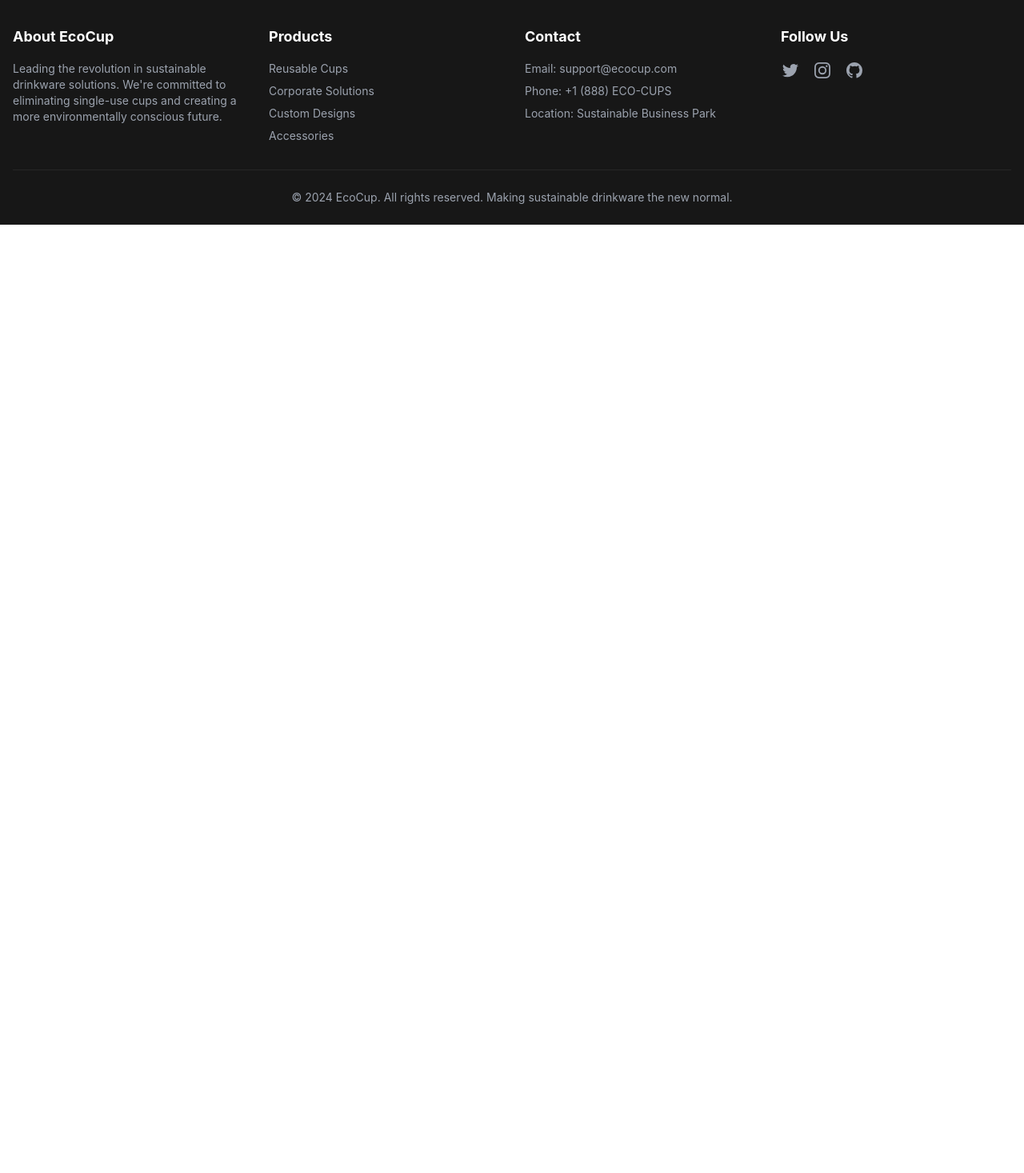
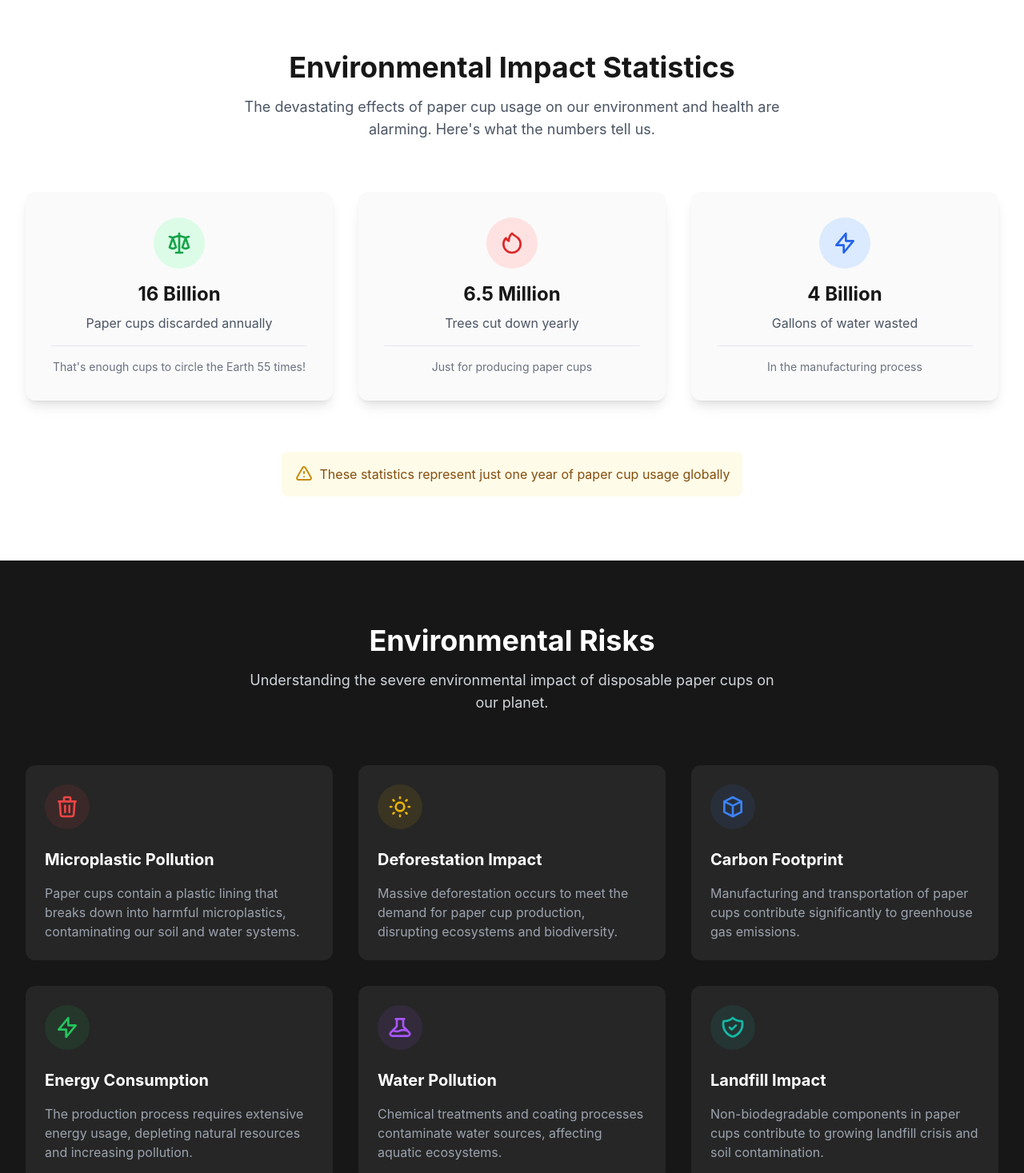
Before and after one commit to Abhi9shinde/Tech-Titans, a React (Vite) app: page / in a window 1280 px wide. Shown: the part 880-2347 px from the top of the page at 80% size. Before the commit the page ends 1161 px from the top, so only its background shows below. Built offline with nearby package versions, Linux system fonts and the light colour scheme.

Commit message:
logo added

```diff
--- a/index.html
+++ b/index.html
@@ -2,9 +2,9 @@
 <html lang="en">
   <head>
     <meta charset="UTF-8" />
-    <link rel="icon" type="image/svg+xml" href="/mylogo.png" />
+    <link rel="icon" type="image/svg+xml" href="/logo.avif" />
     <meta name="viewport" content="width=device-width, initial-scale=1.0" />
-    <title>My Event Grid</title>
+    <title>EcoCup</title>
   </head>
   <body>
     <div id="root"></div>
--- a/src/App.jsx
+++ b/src/App.jsx
@@ -16,13 +16,13 @@ function App() {
 
       <Navbar />
       <HeroSection/>
-      {/* <ImpactStats/>
-      <EnvironmentalRisks/>
-      <HealthAwareness/> */}
-      {/* <SustainableAlternatives/> */}
-      {/* <CommunityDashboard/> */}
-      {/* <ActionTracker/> */}
-      {/* <Testimonials/> */}
+       <ImpactStats/>
+       <EnvironmentalRisks/>
+      <HealthAwareness/>
+      <SustainableAlternatives/>
+      <CommunityDashboard/>
+      <ActionTracker/>
+      <Testimonials/>
       <Footer/>
     </div>
   )
--- a/src/components/EnvironmentalRisks.jsx
+++ b/src/components/EnvironmentalRisks.jsx
@@ -21,7 +21,7 @@ function EnvironmentalRisks() {
                     <p class="text-gray-400">Paper cups contain a plastic lining that breaks down into harmful microplastics, contaminating our soil and water systems.</p>
                 </div>
 
-                <div class="bg-neutral-800 rounded-xl p-6 hover:transform hover:scale-105 transition-all duration-300 animate__animated animate__fadeInUp" style="animation-delay: 0.2s">
+                <div class="bg-neutral-800 rounded-xl p-6 hover:transform hover:scale-105 transition-all duration-300 animate__animated animate__fadeInUp" style={{"animation-delay": "0.2s"}}>
                     <div class="bg-yellow-500/10 rounded-full w-14 h-14 flex items-center justify-center mb-6">
                         <svg class="w-8 h-8 text-yellow-500" fill="none" stroke="currentColor" viewBox="0 0 24 24">
                             <path stroke-linecap="round" stroke-linejoin="round" stroke-width="2" d="M12 3v1m0 16v1m9-9h-1M4 12H3m15.364 6.364l-.707-.707M6.343 6.343l-.707-.707m12.728 0l-.707.707M6.343 17.657l-.707.707M16 12a4 4 0 11-8 0 4 4 0 018 0z"></path>
@@ -31,7 +31,7 @@ function EnvironmentalRisks() {
                     <p class="text-gray-400">Massive deforestation occurs to meet the demand for paper cup production, disrupting ecosystems and biodiversity.</p>
                 </div>
 
-                <div class="bg-neutral-800 rounded-xl p-6 hover:transform hover:scale-105 transition-all duration-300 animate__animated animate__fadeInUp" style="animation-delay: 0.4s">
+                <div class="bg-neutral-800 rounded-xl p-6 hover:transform hover:scale-105 transition-all duration-300 animate__animated animate__fadeInUp" style={{"animation-delay": "0.4s"}}>
                     <div class="bg-blue-500/10 rounded-full w-14 h-14 flex items-center justify-center mb-6">
                         <svg class="w-8 h-8 text-blue-500" fill="none" stroke="currentColor" viewBox="0 0 24 24">
                             <path stroke-linecap="round" stroke-linejoin="round" stroke-width="2" d="M20 7l-8-4-8 4m16 0l-8 4m8-4v10l-8 4m0-10L4 7m8 4v10M4 7v10l8 4"></path>
@@ -41,7 +41,7 @@ function EnvironmentalRisks() {
                     <p class="text-gray-400">Manufacturing and transportation of paper cups contribute significantly to greenhouse gas emissions.</p>
                 </div>
 
-                <div class="bg-neutral-800 rounded-xl p-6 hover:transform hover:scale-105 transition-all duration-300 animate__animated animate__fadeInUp" style="animation-delay: 0.6s">
+                <div class="bg-neutral-800 rounded-xl p-6 hover:transform hover:scale-105 transition-all duration-300 animate__animated animate__fadeInUp" style={{"animation-delay": "0.6s"}}>
                     <div class="bg-green-500/10 rounded-full w-14 h-14 flex items-center justify-center mb-6">
                         <svg class="w-8 h-8 text-green-500" fill="none" stroke="currentColor" viewBox="0 0 24 24">
                             <path stroke-linecap="round" stroke-linejoin="round" stroke-width="2" d="M13 10V3L4 14h7v7l9-11h-7z"></path>
@@ -51,7 +51,7 @@ function EnvironmentalRisks() {
                     <p class="text-gray-400">The production process requires extensive energy usage, depleting natural resources and increasing pollution.</p>
                 </div>
 
-                <div class="bg-neutral-800 rounded-xl p-6 hover:transform hover:scale-105 transition-all duration-300 animate__animated animate__fadeInUp" style="animation-delay: 0.8s">
+                <div class="bg-neutral-800 rounded-xl p-6 hover:transform hover:scale-105 transition-all duration-300 animate__animated animate__fadeInUp" style={{"animation-delay": "0.8s"}}>
                     <div class="bg-purple-500/10 rounded-full w-14 h-14 flex items-center justify-center mb-6">
                         <svg class="w-8 h-8 text-purple-500" fill="none" stroke="currentColor" viewBox="0 0 24 24">
                             <path stroke-linecap="round" stroke-linejoin="round" stroke-width="2" d="M19.428 15.428a2 2 0 00-1.022-.547l-2.387-.477a6 6 0 00-3.86.517l-.318.158a6 6 0 01-3.86.517L6.05 15.21a2 2 0 00-1.806.547M8 4h8l-1 1v5.172a2 2 0 00.586 1.414l5 5c1.26 1.26.367 3.414-1.415 3.414H4.828c-1.782 0-2.674-2.154-1.414-3.414l5-5A2 2 0 009 10.172V5L8 4z"></path>
@@ -61,7 +61,7 @@ function EnvironmentalRisks() {
                     <p class="text-gray-400">Chemical treatments and coating processes contaminate water sources, affecting aquatic ecosystems.</p>
                 </div>
 
-                <div class="bg-neutral-800 rounded-xl p-6 hover:transform hover:scale-105 transition-all duration-300 animate__animated animate__fadeInUp" style="animation-delay: 1s">
+                <div class="bg-neutral-800 rounded-xl p-6 hover:transform hover:scale-105 transition-all duration-300 animate__animated animate__fadeInUp" style={{"animation-delay": "1s"}}>
                     <div class="bg-teal-500/10 rounded-full w-14 h-14 flex items-center justify-center mb-6">
                         <svg class="w-8 h-8 text-teal-500" fill="none" stroke="currentColor" viewBox="0 0 24 24">
                             <path stroke-linecap="round" stroke-linejoin="round" stroke-width="2" d="M9 12l2 2 4-4m5.618-4.016A11.955 11.955 0 0112 2.944a11.955 11.955 0 01-8.618 3.04A12.02 12.02 0 003 9c0 5.591 3.824 10.29 9 11.622 5.176-1.332 9-6.03 9-11.622 0-1.042-.133-2.052-.382-3.016z"></path>
--- a/src/components/HeroSection.jsx
+++ b/src/components/HeroSection.jsx
@@ -3,54 +3,54 @@ import React from 'react'
 function HeroSection() {
     return (
         <div>
-            <section id="hero" class="bg-neutral-900 text-white min-h-[70vh] pt-16 flex items-center relative overflow-hidden">
-                <div class="absolute inset-0 bg-gradient-to-r from-green-600/20 to-teal-600/20" id="el-5qkl6pkd"></div>
-                <div class="max-w-7xl mx-auto px-4 sm:px-6 lg:px-8 relative z-10" id="el-zw5aa3sf">
-                    <div class="h-screen grid md:grid-cols-2 gap-12 items-center" id="el-3y0a4wk2">
-                        <div class="animate__animated animate__fadeInLeft">
-                            <h1 class="text-4xl md:text-5xl lg:text-6xl font-bold leading-tight mb-6">
-                                Rethink <span class="text-green-500">Paper Cups</span><br/>
+            <section id="hero" className="bg-neutral-900 text-white min-h-[70vh] pt-16 flex items-center relative overflow-hidden">
+                <div className="absolute inset-0 bg-gradient-to-r from-green-600/20 to-teal-600/20" id="el-5qkl6pkd"></div>
+                <div className="max-w-7xl mx-auto px-4 sm:px-6 lg:px-8 relative z-10" id="el-zw5aa3sf">
+                    <div className="h-screen grid md:grid-cols-2 gap-12 items-center" id="el-3y0a4wk2">
+                        <div className="animate__animated animate__fadeInLeft">
+                            <h1 className="text-4xl md:text-5xl lg:text-6xl font-bold leading-tight mb-6">
+                                Rethink <span className="text-green-500">Paper Cups</span><br/>
                                     Reimagine Future
                             </h1>
-                            <p class="text-lg md:text-xl text-gray-300 mb-8">
+                            <p className="text-lg md:text-xl text-gray-300 mb-8">
                                 Join the movement to combat the environmental and health risks of disposable paper cups through innovative tech solutions.
                             </p>
-                            <div class="flex flex-col sm:flex-row gap-4">
-                                <a href="#get-involved" class="bg-green-600 hover:bg-green-700 text-white px-8 py-3 rounded-full font-medium text-center transition-all transform hover:scale-105">
+                            <div className="flex flex-col sm:flex-row gap-4">
+                                <a href="#get-involved" className="bg-green-600 hover:bg-green-700 text-white px-8 py-3 rounded-full font-medium text-center transition-all transform hover:scale-105">
                                     Join The Challenge
                                 </a>
-                                <a href="#impact-stats" class="border border-white hover:bg-white hover:text-neutral-900 px-8 py-3 rounded-full font-medium text-center transition-all">
+                                <a href="#impact-stats" className="border border-white hover:bg-white hover:text-neutral-900 px-8 py-3 rounded-full font-medium text-center transition-all">
                                     Learn More
                                 </a>
                             </div>
                         </div>
-                        <div class="animate__animated animate__fadeInRight">
-                            <div class="relative">
-                                <div class="bg-neutral-800 p-8 rounded-lg relative">
-                                    <div class="grid grid-cols-2 gap-4 text-center">
-                                        <div class="p-4">
-                                            <h3 class="text-3xl font-bold text-green-500">500B+</h3>
-                                            <p class="text-gray-400">Cups Disposed Yearly</p>
+                        <div className="animate__animated animate__fadeInRight">
+                            <div className="relative">
+                                <div className="bg-neutral-800 p-8 rounded-lg relative">
+                                    <div className="grid grid-cols-2 gap-4 text-center">
+                                        <div className="p-4">
+                                            <h3 className="text-3xl font-bold text-green-500">500B+</h3>
+                                            <p className="text-gray-400">Cups Disposed Yearly</p>
                                         </div>
-                                        <div class="p-4">
-                                            <h3 class="text-3xl font-bold text-teal-500">20%</h3>
-                                            <p class="text-gray-400">Annual Increase</p>
+                                        <div className="p-4">
+                                            <h3 className="text-3xl font-bold text-teal-500">20%</h3>
+                                            <p className="text-gray-400">Annual Increase</p>
                                         </div>
-                                        <div class="p-4">
-                                            <h3 class="text-3xl font-bold text-green-500">50yrs</h3>
-                                            <p class="text-gray-400">Decomposition Time</p>
+                                        <div className="p-4">
+                                            <h3 className="text-3xl font-bold text-green-500">50yrs</h3>
+                                            <p className="text-gray-400">Decomposition Time</p>
                                         </div>
-                                        <div class="p-4">
-                                            <h3 class="text-3xl font-bold text-teal-500">100K+</h3>
-                                            <p class="text-gray-400">Trees Cut Annually</p>
+                                        <div className="p-4">
+                                            <h3 className="text-3xl font-bold text-teal-500">100K+</h3>
+                                            <p className="text-gray-400">Trees Cut Annually</p>
                                         </div>
                                     </div>
                                 </div>
                             </div>
                         </div>
                     </div>
-                    <div class="absolute bottom-0 left-0 w-full" id="el-lsmvab3b">
-                        <svg class="w-full h-12 text-white" viewBox="0 0 1200 120" preserveAspectRatio="none" id="el-aghpgdyp">
+                    <div className="absolute bottom-0 left-0 w-full" id="el-lsmvab3b">
+                        <svg className="w-full h-12 text-white" viewBox="0 0 1200 120" preserveAspectRatio="none" id="el-aghpgdyp">
                             <svg xmlns="http://www.w3.org/2000/svg" viewBox="0 0 1200 120" preserveAspectRatio="none" id="el-emn75lbh">
 
                             </svg>
--- a/src/components/ImpactStats.jsx
+++ b/src/components/ImpactStats.jsx
@@ -3,66 +3,66 @@ import React from 'react'
 function ImpactStats() {
   return (
     <div>
-       <section id="impact-stats" class="py-20 bg-white">
-        <div class="max-w-7xl mx-auto px-4 sm:px-6 lg:px-8">
-            <div class="text-center mb-16 animate__animated animate__fadeIn">
-                <h2 class="text-3xl md:text-4xl font-bold text-neutral-900 mb-4">Environmental Impact Statistics</h2>
-                <p class="text-lg text-gray-600 max-w-2xl mx-auto">The devastating effects of paper cup usage on our environment and health are alarming. Here's what the numbers tell us.</p>
+       <section id="impact-stats" className="py-20 bg-white">
+        <div className="max-w-7xl mx-auto px-4 sm:px-6 lg:px-8">
+            <div className="text-center mb-16 animate__animated animate__fadeIn">
+                <h2 className="text-3xl md:text-4xl font-bold text-neutral-900 mb-4">Environmental Impact Statistics</h2>
+                <p className="text-lg text-gray-600 max-w-2xl mx-auto">The devastating effects of paper cup usage on our environment and health are alarming. Here's what the numbers tell us.</p>
             </div>
 
-            <div class="grid md:grid-cols-3 gap-8">
-                <div class="bg-neutral-50 rounded-xl p-8 shadow-lg transform hover:scale-105 transition-all duration-300 animate__animated animate__fadeInUp">
-                    <div class="text-center">
-                        <div class="w-16 h-16 bg-green-100 rounded-full flex items-center justify-center mx-auto mb-4">
-                            <svg class="w-8 h-8 text-green-600" fill="none" stroke="currentColor" viewBox="0 0 24 24">
+            <div className="grid md:grid-cols-3 gap-8">
+                <div className="bg-neutral-50 rounded-xl p-8 shadow-lg transform hover:scale-105 transition-all duration-300 animate__animated animate__fadeInUp">
+                    <div className="text-center">
+                        <div className="w-16 h-16 bg-green-100 rounded-full flex items-center justify-center mx-auto mb-4">
+                            <svg className="w-8 h-8 text-green-600" fill="none" stroke="currentColor" viewBox="0 0 24 24">
                                 <path stroke-linecap="round" stroke-linejoin="round" stroke-width="2" d="M3 6l3 1m0 0l-3 9a5.002 5.002 0 006.001 0M6 7l3 9M6 7l6-2m6 2l3-1m-3 1l-3 9a5.002 5.002 0 006.001 0M18 7l3 9m-3-9l-6-2m0-2v2m0 16V5m0 16H9m3 0h3"></path>
                             </svg>
                         </div>
-                        <h3 class="text-2xl font-bold text-neutral-900 mb-2">16 Billion</h3>
-                        <p class="text-gray-600">Paper cups discarded annually</p>
-                        <div class="mt-4 pt-4 border-t border-gray-200">
-                            <p class="text-sm text-gray-500">That's enough cups to circle the Earth 55 times!</p>
+                        <h3 className="text-2xl font-bold text-neutral-900 mb-2">16 Billion</h3>
+                        <p className="text-gray-600">Paper cups discarded annually</p>
+                        <div className="mt-4 pt-4 border-t border-gray-200">
+                            <p className="text-sm text-gray-500">That's enough cups to circle the Earth 55 times!</p>
                         </div>
                     </div>
                 </div>
 
-                <div class="bg-neutral-50 rounded-xl p-8 shadow-lg transform hover:scale-105 transition-all duration-300 animate__animated animate__fadeInUp" style="animation-delay: 0.2s">
-                    <div class="text-center">
-                        <div class="w-16 h-16 bg-red-100 rounded-full flex items-center justify-center mx-auto mb-4">
-                            <svg class="w-8 h-8 text-red-600" fill="none" stroke="currentColor" viewBox="0 0 24 24">
+                <div className="bg-neutral-50 rounded-xl p-8 shadow-lg transform hover:scale-105 transition-all duration-300 animate__animated animate__fadeInUp delay-200" style={{"animation-delay": "0.2s"}}>
+                    <div className="text-center">
+                        <div className="w-16 h-16 bg-red-100 rounded-full flex items-center justify-center mx-auto mb-4">
+                            <svg className="w-8 h-8 text-red-600" fill="none" stroke="currentColor" viewBox="0 0 24 24">
                                 <path stroke-linecap="round" stroke-linejoin="round" stroke-width="2" d="M17.657 18.657A8 8 0 016.343 7.343S7 9 9 10c0-2 .5-5 2.986-7C14 5 16.09 5.777 17.656 7.343A7.975 7.975 0 0120 13a7.975 7.975 0 01-2.343 5.657z"></path>
                             </svg>
                         </div>
-                        <h3 class="text-2xl font-bold text-neutral-900 mb-2">6.5 Million</h3>
-                        <p class="text-gray-600">Trees cut down yearly</p>
-                        <div class="mt-4 pt-4 border-t border-gray-200">
-                            <p class="text-sm text-gray-500">Just for producing paper cups</p>
+                        <h3 className="text-2xl font-bold text-neutral-900 mb-2">6.5 Million</h3>
+                        <p className="text-gray-600">Trees cut down yearly</p>
+                        <div className="mt-4 pt-4 border-t border-gray-200">
+                            <p className="text-sm text-gray-500">Just for producing paper cups</p>
                         </div>
                     </div>
                 </div>
 
-                <div class="bg-neutral-50 rounded-xl p-8 shadow-lg transform hover:scale-105 transition-all duration-300 animate__animated animate__fadeInUp" style="animation-delay: 0.4s">
-                    <div class="text-center">
-                        <div class="w-16 h-16 bg-blue-100 rounded-full flex items-center justify-center mx-auto mb-4">
-                            <svg class="w-8 h-8 text-blue-600" fill="none" stroke="currentColor" viewBox="0 0 24 24">
+                <div className="bg-neutral-50 rounded-xl p-8 shadow-lg transform hover:scale-105 transition-all duration-300 animate__animated animate__fadeInUp" style={{"animation-delay": "0.4s"}}>
+                    <div className="text-center">
+                        <div className="w-16 h-16 bg-blue-100 rounded-full flex items-center justify-center mx-auto mb-4">
+                            <svg className="w-8 h-8 text-blue-600" fill="none" stroke="currentColor" viewBox="0 0 24 24">
                                 <path stroke-linecap="round" stroke-linejoin="round" stroke-width="2" d="M13 10V3L4 14h7v7l9-11h-7z"></path>
                             </svg>
                         </div>
-                        <h3 class="text-2xl font-bold text-neutral-900 mb-2">4 Billion</h3>
-                        <p class="text-gray-600">Gallons of water wasted</p>
-                        <div class="mt-4 pt-4 border-t border-gray-200">
-                            <p class="text-sm text-gray-500">In the manufacturing process</p>
+                        <h3 className="text-2xl font-bold text-neutral-900 mb-2">4 Billion</h3>
+                        <p className="text-gray-600">Gallons of water wasted</p>
+                        <div className="mt-4 pt-4 border-t border-gray-200">
+                            <p className="text-sm text-gray-500">In the manufacturing process</p>
                         </div>
                     </div>
                 </div>
             </div>
 
-            <div class="mt-16 text-center animate__animated animate__fadeIn">
-                <div class="inline-flex items-center p-4 bg-yellow-50 rounded-lg">
-                    <svg class="w-6 h-6 text-yellow-600 mr-2" fill="none" stroke="currentColor" viewBox="0 0 24 24">
+            <div className="mt-16 text-center animate__animated animate__fadeIn">
+                <div className="inline-flex items-center p-4 bg-yellow-50 rounded-lg">
+                    <svg className="w-6 h-6 text-yellow-600 mr-2" fill="none" stroke="currentColor" viewBox="0 0 24 24">
                         <path stroke-linecap="round" stroke-linejoin="round" stroke-width="2" d="M12 9v2m0 4h.01m-6.938 4h13.856c1.54 0 2.502-1.667 1.732-3L13.732 4c-.77-1.333-2.694-1.333-3.464 0L3.34 16c-.77 1.333.192 3 1.732 3z"></path>
                     </svg>
-                    <p class="text-yellow-800">These statistics represent just one year of paper cup usage globally</p>
+                    <p className="text-yellow-800">These statistics represent just one year of paper cup usage globally</p>
                 </div>
             </div>
         </div>
--- a/src/components/Testimonials.jsx
+++ b/src/components/Testimonials.jsx
@@ -3,11 +3,11 @@ import React from 'react'
 function Testimonials() {
   return (
     <div>
-      <section id="testimonials" class="py-20 bg-white">
+      <section id="testimonials" class="py-20 bg-neutral-900">
         <div class="max-w-7xl mx-auto px-4 sm:px-6 lg:px-8">
             <div class="text-center mb-16 animate__animated animate__fadeIn">
-                <h2 class="text-3xl md:text-4xl font-bold text-neutral-900 mb-4">Community Voices</h2>
-                <p class="text-lg text-gray-600 max-w-2xl mx-auto">Hear from members who are making a difference in our sustainable journey.</p>
+                <h2 class="text-3xl md:text-4xl font-bold text-white mb-4">Community Voices</h2>
+                <p class="text-lg text-gray-300 max-w-2xl mx-auto">Hear from members who are making a difference in our sustainable journey.</p>
             </div>
 
             <div class="relative" x-data="{ activeSlide: 1 }">
```
Also changed, not shown: src/components/ActionTracker.jsx (+46 -46 lines), src/components/CommunityDashboard.jsx (+50 -50 lines), src/components/Navbar.jsx (+29 -28 lines), src/components/SustainableAlternatives.jsx (+11 -11 lines), public/logo.avif (added), 1 other file (tests, documents, lock files or other folders).
